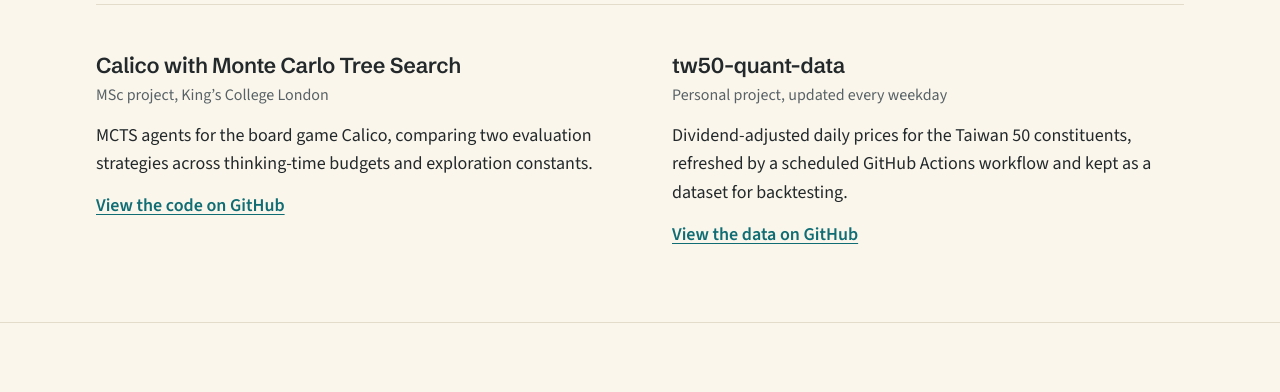
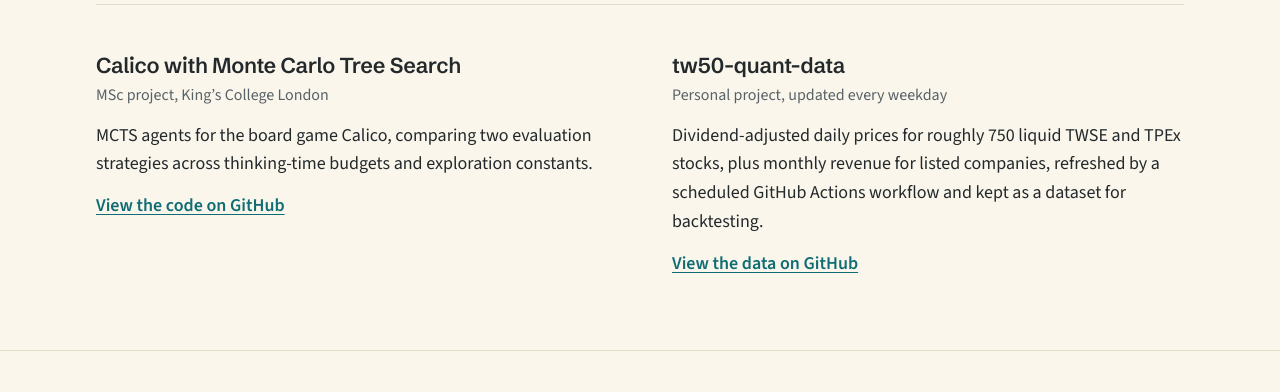
Before and after one commit to Jaycome/jaycome.github.io, a plain HTML site: page index.html in a window 1280 px wide. Shown: the part 4020-4412 px from the top of the page. Drawn offline with Linux system fonts and the light colour scheme.

Commit message:
Describe tw50-quant-data as full-market prices plus monthly revenue (#1)

```diff
--- a/index.html
+++ b/index.html
@@ -247,8 +247,9 @@
           <h3>tw50-quant-data</h3>
           <p class="case-meta">Personal project, updated every weekday</p>
           <p>
-            Dividend-adjusted daily prices for the Taiwan 50 constituents, refreshed by a scheduled
-            GitHub Actions workflow and kept as a dataset for backtesting.
+            Dividend-adjusted daily prices for roughly 750 liquid TWSE and TPEx stocks, plus monthly
+            revenue for listed companies, refreshed by a scheduled GitHub Actions workflow and kept as a
+            dataset for backtesting.
           </p>
           <p><a class="text-link" href="https://github.com/Jaycome/tw50-quant-data">View the data on GitHub</a></p>
         </article>
```
